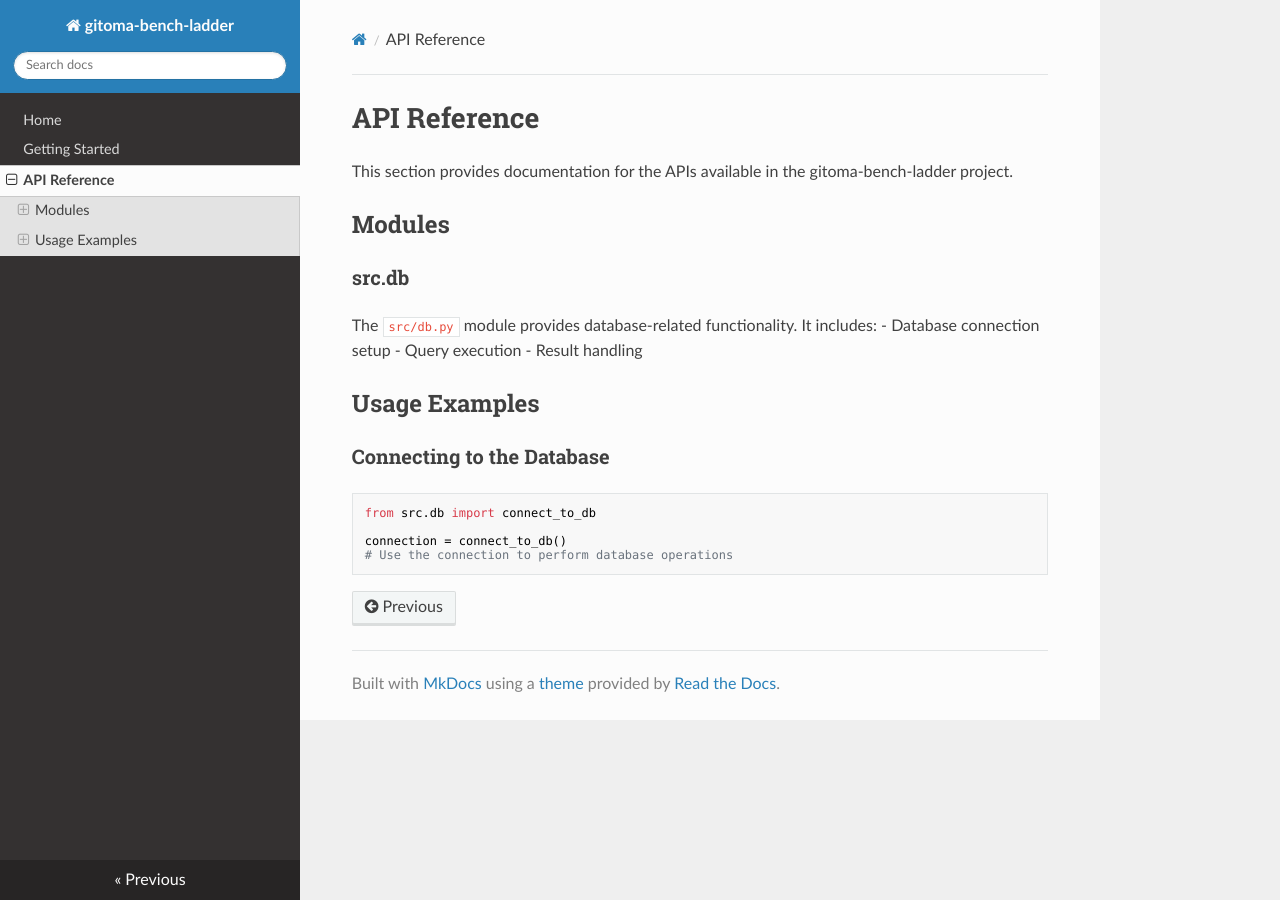
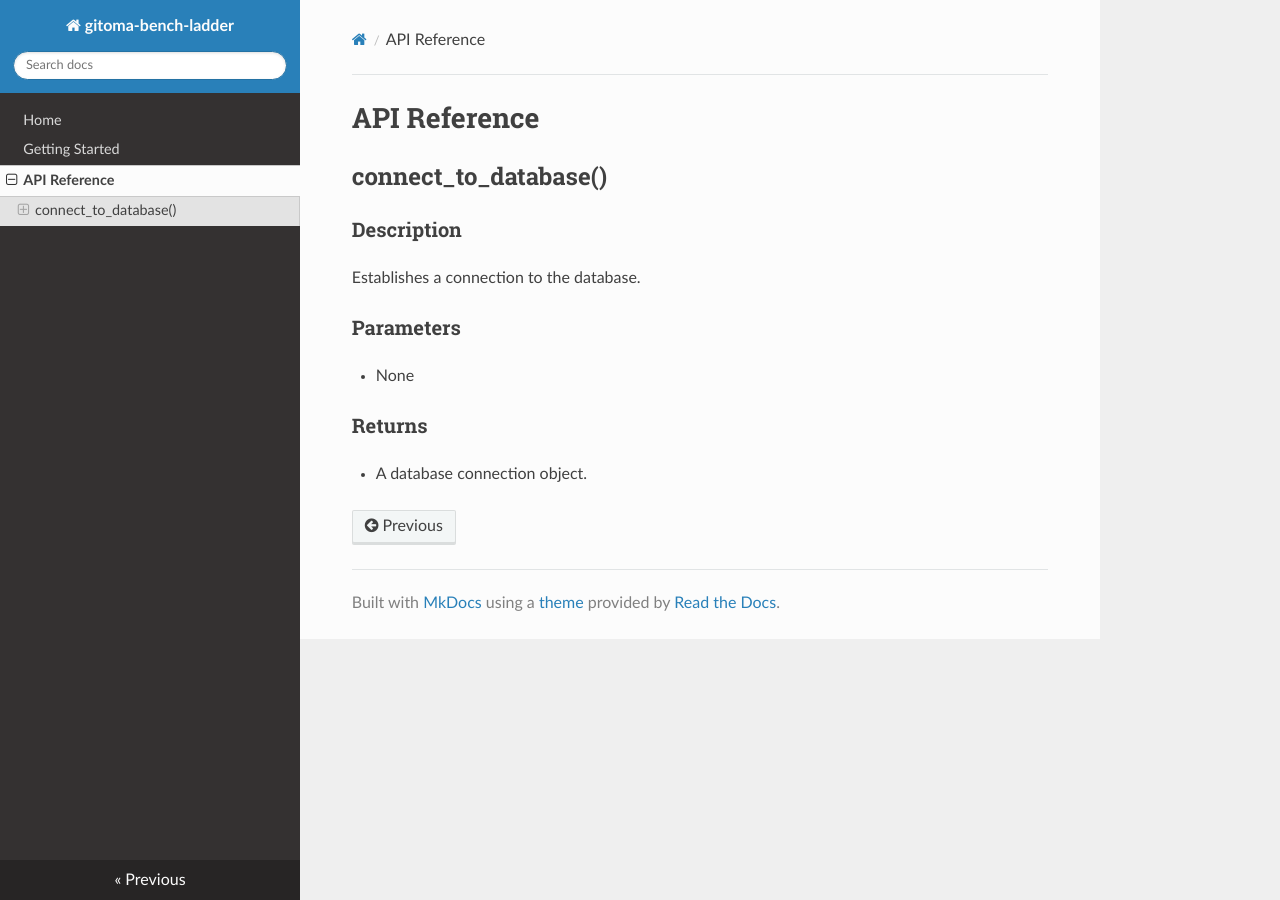
Before and after one commit to fabriziosalmi/gitoma-bench-ladder, an MkDocs documentation site: the page built from docs/api-reference.md, in a window 1280 px wide. Built offline with MkDocs 1.6.1, drawn with Linux system fonts in a browser that asks for light colours; nearby versions of some CDN libraries.

````diff
--- a/docs/api-reference.md
+++ b/docs/api-reference.md
@@ -1,23 +1,12 @@
 # API Reference
 
-This section provides documentation for the APIs available in the gitoma-bench-ladder project.
+## connect_to_database()
 
-## Modules
+### Description
+Establishes a connection to the database.
 
-### src.db
+### Parameters
+- None
 
-The `src/db.py` module provides database-related functionality. It includes:
-- Database connection setup
-- Query execution
-- Result handling
-
-## Usage Examples
-
-### Connecting to the Database
-
-```python
-from src.db import connect_to_db
-
-connection = connect_to_db()
-# Use the connection to perform database operations
-```
+### Returns
+- A database connection object.
--- a/src/__init__.py
+++ b/src/__init__.py
@@ -0,0 +1,2 @@
+from .main import main
+from .db import connect_to_database
````
Also changed, not shown: docs/getting-started.md (+6 -13 lines), docs/index.md (+4 -8 lines), 1 other file.
